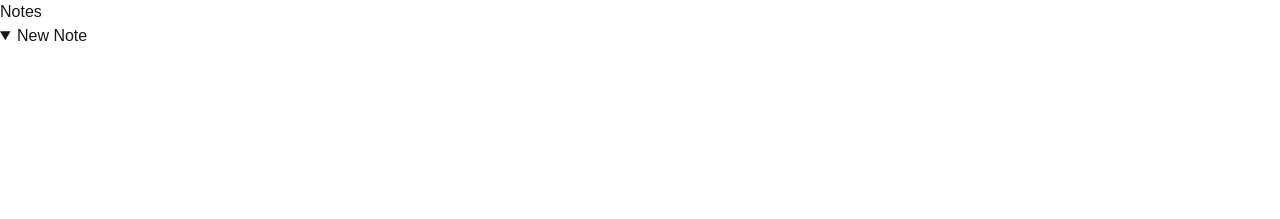
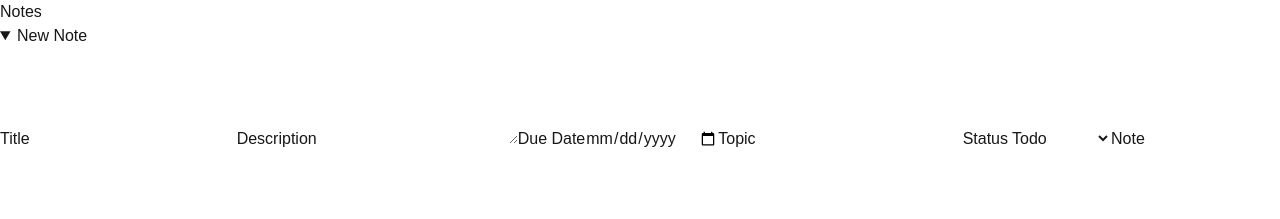
Before and after one commit to Keanu-de-Hart/SDPLAB1, a Next.js app in the folder my-app/: page / in a window 1280 px wide. Both pictures are taken after a click on the heading "New Note". Shown: the top 219 px of the page. Built offline with nearby package versions, Linux system fonts and the light colour scheme; no server answers; the database is empty.

Commit message:
feat: add status field to note creation and update forms

```diff
--- a/my-app/app/actions.ts
+++ b/my-app/app/actions.ts
@@ -1,6 +1,7 @@
 "use server";
 
 import {prisma} from "@/lib/prisma";
+import { Status } from "@prisma/client";
 
 
 export async function updateNote(id: number, formdata: FormData) {
@@ -9,12 +10,13 @@ export async function updateNote(id: number, formdata: FormData) {
   const description = String(formdata.get("description") ?? "").trim();
   const dueDate = new Date(String(formdata.get("dueDate")));
   const topic = String(formdata.get("topic") ?? "").trim();
+  const status = String(formdata.get("status") ?? "Todo") as Status;
 
   if (!body) return;
 
   await prisma.task.update({
     where: { id },
-    data: { body, title, description, dueDate, topic },
+    data: { body, title, description, dueDate, topic, status },
   });
 }
 
@@ -24,11 +26,12 @@ export async function createNote(formdata: FormData) {
   const description = String(formdata.get("description") ?? "").trim();
   const dueDate = new Date(String(formdata.get("dueDate")));
   const topic = String(formdata.get("topic") ?? "").trim();
+  const status = String(formdata.get("status") ?? "Todo") as Status;
 
   if (!body) return;
 
   await prisma.task.create({
-    data: { body, title, description, dueDate, topic },
+    data: { body, title, description, dueDate, topic, status },
   });
 }
 
--- a/my-app/app/page.tsx
+++ b/my-app/app/page.tsx
@@ -29,6 +29,13 @@ export default async function Home() {
         <label htmlFor="topic">Topic</label>
         <input id="topic" name="topic" type="text" />
 
+        <label htmlFor="status">Status</label>
+        <select id="status" name="status" defaultValue="Todo">
+          <option value="Todo">Todo</option>
+          <option value="InProgress">In-Progress</option>
+          <option value="Complete">Complete</option>
+        </select>
+
         <label htmlFor="body">Note</label>
         <textarea id="body" name="body" rows={8} />
         <button type="submit">save</button>
@@ -43,6 +50,7 @@ export default async function Home() {
 
               <p>{note.description}</p>
               <p>Topic: {note.topic}</p>
+              <p>Status: {note.status}</p>
               <p>Due: {note.dueDate.toLocaleDateString()}</p>
 
               <form action={updateNote.bind(null, note.id)}>
@@ -63,6 +71,13 @@ export default async function Home() {
                 <label htmlFor={`topic-${note.id}`}>Topic</label>
                 <input id={`topic-${note.id}`} name="topic" type="text" defaultValue={note.topic} />
 
+                <label htmlFor={`status-${note.id}`}>Status</label>
+                <select id={`status-${note.id}`} name="status" defaultValue={note.status}>
+                  <option value="Todo">Todo</option>
+                  <option value="InProgress">In-Progress</option>
+                  <option value="Complete">Complete</option>
+                </select>
+
                 <label htmlFor={`body-${note.id}`}>Note</label>
                 <textarea id={`body-${note.id}`} name="body" rows={8} defaultValue={note.body} />
                 <button type="submit">save</button>
```
